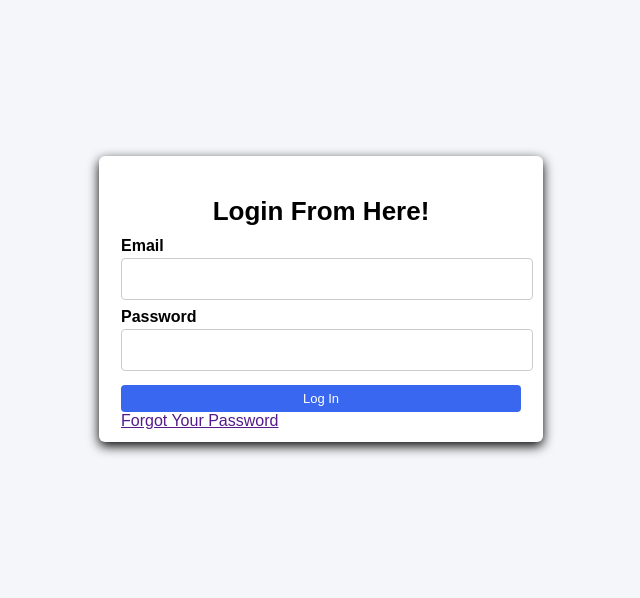
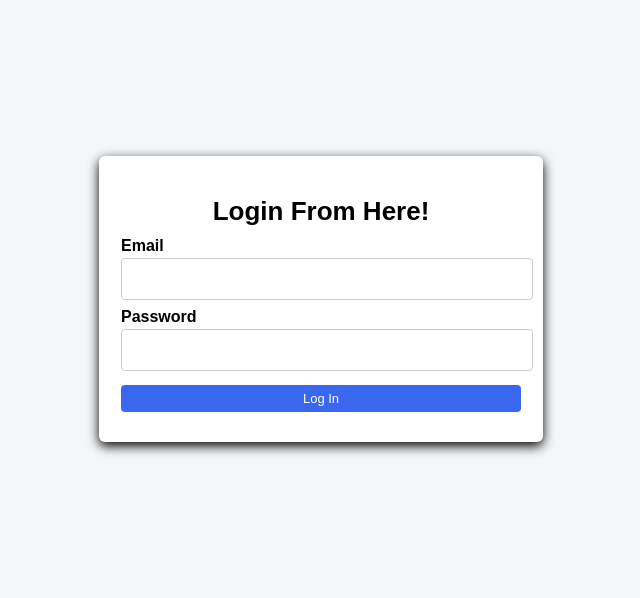
Before and after one commit to roushan-rajput/School-Management-System, a Django app: page /login/ in a window 1280 px wide. Shown: the part 87-685 px from the top of the page, without its empty margins (319-959 px from the left). Run offline with Django 5.2, Linux system fonts and the light colour scheme.

Commit message:
removing forget password method

```diff
--- a/app/models.py
+++ b/app/models.py
@@ -1,5 +1,4 @@
 from django.db import models
-
 # Create your models here.
 class Student(models.Model):
     Name = models.CharField(max_length=100)
--- a/app/templates/login.html
+++ b/app/templates/login.html
@@ -87,9 +87,8 @@
                 <label>Password</label>
                 <input type="password" name="Password" required>
             </div>
-
             <button type="submit" class="btn">Log In</button><br>
-            <a href="">Forgot Your Password</a>
+            {% comment %} <a href="{% url 'login_data' %}">Forgot Your Password</a> {% endcomment %}
         </form>
     </div>
 </div>
```
